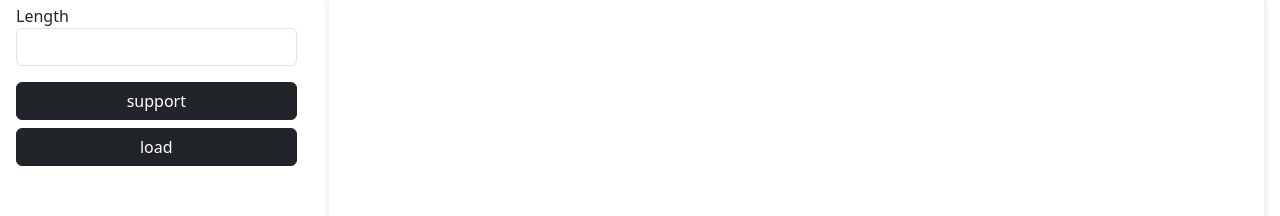
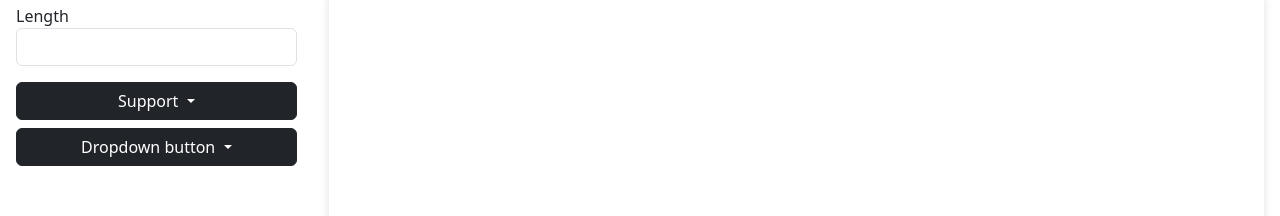
Before and after one commit to Midhunnairts/beam-builder, an Angular app: page /dashboard in a window 1280 px wide. Shown: the part 108-324 px from the top of the page. Built offline with nearby package versions, Linux system fonts and the light colour scheme.

Commit message:
change select

```diff
--- a/src/app/dashboard/dashboard.component.html
+++ b/src/app/dashboard/dashboard.component.html
@@ -7,14 +7,15 @@
         </div>
         <div class="d-grid gap-2 my-3">
             <div class="d-grid gap-2">
-                <button (click)="mainScreen='mainSupport'" class="btn btn-dark">
+                <!-- <button (click)="mainScreen='mainSupport'" class="btn btn-dark">
                     support
                 </button>
-                <div *ngIf="mainScreen=='mainSupport'">
+                <div *ngIf="mainScreen=='mainSupport'"> -->
+                <div (click)="mainScreen='mainSupport'">
                     <div class="dropdown">
-                        <button class="btn btn-primary dropdown-toggle" type="button" data-bs-toggle="dropdown"
+                        <button class="btn btn-dark dropdown-toggle w-100" type="button" data-bs-toggle="dropdown"
                             aria-expanded="false">
-                            Dropdown button
+                            Support
                         </button>
                         <ul class="dropdown-menu">
                             <li class="dropdown-item" (click)="mainScreen='mainSupport';screen='pinSupport'">pin support
@@ -84,12 +85,13 @@
                 </div>
             </div>
             <div class="d-grid gap-2">
-                <button (click)="mainScreen='mainLoad'" class="btn btn-dark">
+                <!-- <button (click)="mainScreen='mainLoad'" class="btn btn-dark">
                     load
                 </button>
-                <div *ngIf="mainScreen=='mainLoad'">
+                <div *ngIf="mainScreen=='mainLoad'"> -->
+                <div (click)="mainScreen='mainLoad'">
                     <div class="dropdown">
-                        <button class="btn btn-primary dropdown-toggle" typeinternal hing="button"
+                        <button class="btn btn-dark dropdown-toggle w-100" typeinternal hing="button"
                             data-bs-toggle="dropdown" aria-expanded="false">
                             Dropdown button
                         </button>
```
